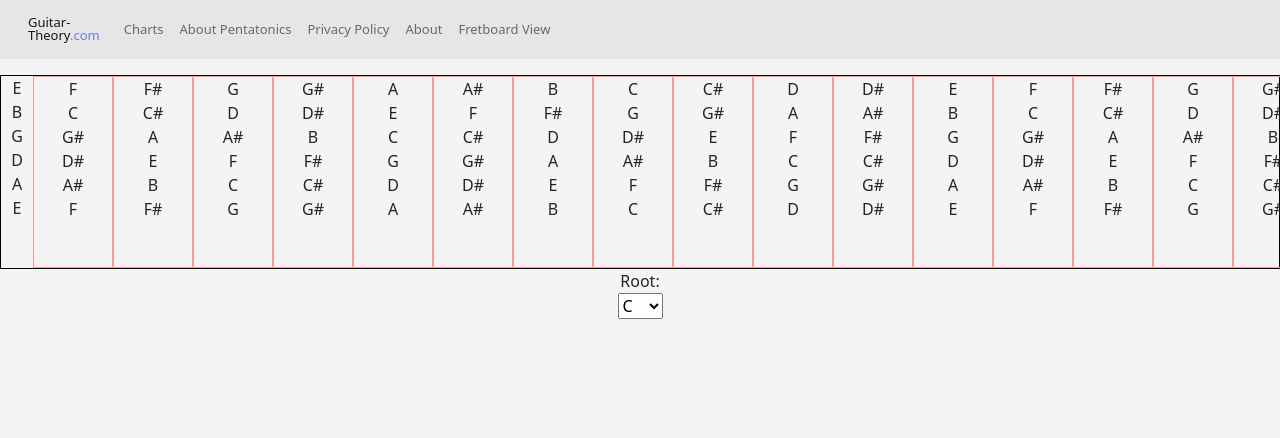
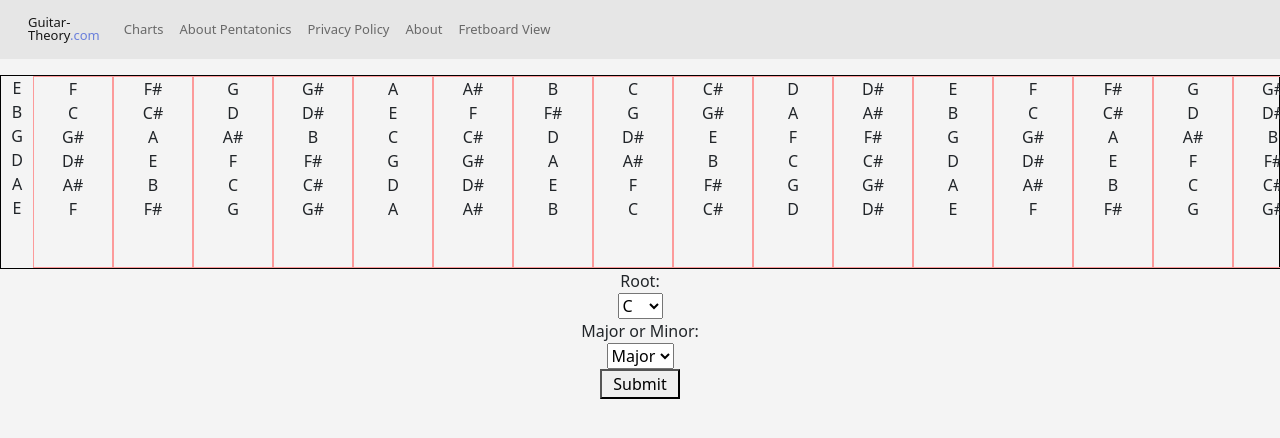
Before and after one commit to nvduran/guitar-theory-site, a React (Create React App) app: page /FullFretboard in a window 1280 px wide. Shown: the top 438 px of the page. Built offline with nearby package versions, Linux system fonts and the light colour scheme.

Commit message:
root selector refactor

```diff
--- a/src/components/FullFretboard/index.js
+++ b/src/components/FullFretboard/index.js
@@ -4,9 +4,13 @@ import "../../styles/FullFretboard.css";
 
 export default function FullFretboard() {
         const [updatePage, setUpdatePage] = useState(false);
+        const [noteNames, setNoteNames] = useState(true);
+        const [keyRoot, setKeyRoot] = useState("C");
+        const [keyMajorOrMinor, setKeyMajorOrMinor] = useState("major");
         const [userFilters, setUserFilters] = useState({
                 noteNames: true,
                 keyRoot: "C",
+                keyMajorOrMinor: "major",
         });
         // INITIAL FRETBORD OBJECT
         const [fretboardObj, setFretboardObj] = useState({
@@ -213,32 +217,24 @@ export default function FullFretboard() {
         });
 
         const handleRootChange = (e) => {
-                console.log(userFilters);
-                let tempUserFilters = userFilters;
-                console.log(tempUserFilters);
-                tempUserFilters.keyRoot = e.target.value.toString();
-                tempUserFilters.noteNames = userFilters.noteNames;
-                console.log(tempUserFilters);
-
-                setUserFilters(tempUserFilters);
-                console.log(userFilters);
-
-                changeNoteHighlighting(e.target.value.toString());
+                setKeyRoot(e.target.value);
         };
 
-        const changeNoteHighlighting = (note) => {
+        // START CHANGE NOTE HIGHLIGHTING FUNCTION
+        const changeNoteHighlighting = () => {
                 let arrOfNotes = ["A", "A#", "B", "C", "C#", "D", "D#", "E", "F", "F#", "G", "G#", "A", "A#", "B", "C", "C#", "D", "D#", "E", "F", "F#", "G", "G#"];
-                let indexOfNote = arrOfNotes.indexOf(note);
+                let indexOfNote = arrOfNotes.indexOf(keyRoot);
                 let indexOfThird = indexOfNote + 4;
                 let targetThird = arrOfNotes[indexOfThird];
                 let indexOfFifth = indexOfNote + 7;
                 let targetFifth = arrOfNotes[indexOfFifth];
-                console.log("changeNoteHighlighting() called with note: " + note);
+                console.log("changeNoteHighlighting() called with note: " + keyRoot);
                 let tempFretboardObj = fretboardObj;
 
+                //SORT OUT ALL OF THE CHORD TONES HERE
                 for (let i = 0; i < 25; i++) {
                         for (let j = 1; j < 7; j++) {
-                                if (tempFretboardObj["fret" + i]["string" + j].pitch === note) {
+                                if (tempFretboardObj["fret" + i]["string" + j].pitch === keyRoot) {
                                         tempFretboardObj["fret" + i]["string" + j].divClass = "highlighted-note-root";
                                 } else if (tempFretboardObj["fret" + i]["string" + j].pitch === targetThird) {
                                         tempFretboardObj["fret" + i]["string" + j].divClass = "highlighted-note-third";
@@ -252,6 +248,23 @@ export default function FullFretboard() {
 
                 setFretboardObj(tempFretboardObj);
                 setUpdatePage(!updatePage);
+        };
+        // END CHANGE NOTE HIGHLIGHTING FUNCTION
+
+        const handleMajorOrMinorChange = (e) => {
+                console.log(e.target.value);
+                let tempUserFilters = userFilters;
+                tempUserFilters.majorOrMinor = e.target.value.toString();
+                tempUserFilters.noteNames = userFilters.noteNames;
+                tempUserFilters.keyRoot = userFilters.keyRoot;
+                setUserFilters(tempUserFilters);
+                console.log(userFilters);
+
+                changeNoteHighlighting(e.target.value.toString());
+        };
+
+        const handleSubmit = (e) => {
+                changeNoteHighlighting();
         };
 
         return (
@@ -463,7 +476,7 @@ export default function FullFretboard() {
 
                         <div className="ff-key-selection">
                                 <div className="ff-key-selection-title">Root:</div>
-                                <select value={userFilters.keyRoot} onChange={handleRootChange} className="">
+                                <select value={keyRoot} onChange={handleRootChange} className="">
                                         <option value="C">C</option>
                                         <option value="C#">C#</option>
                                         <option value="D">D</option>
@@ -478,6 +491,16 @@ export default function FullFretboard() {
                                         <option value="B">B</option>
                                 </select>
                         </div>
+                        <div className="ff-major-or-minor-selection">
+                                <div className="ff-major-or-minor-selection-title">Major or Minor:</div>
+                                <select value={userFilters.keyMajorOrMinor} onChange={handleMajorOrMinorChange} className="">
+                                        <option value="major">Major</option>
+                                        <option value="minor">Minor</option>
+                                </select>
+                        </div>
+                        <div className="ff-submit-button">
+                                <button onClick={handleSubmit}>Submit</button>
+                        </div>
                 </div>
         );
 }
```
